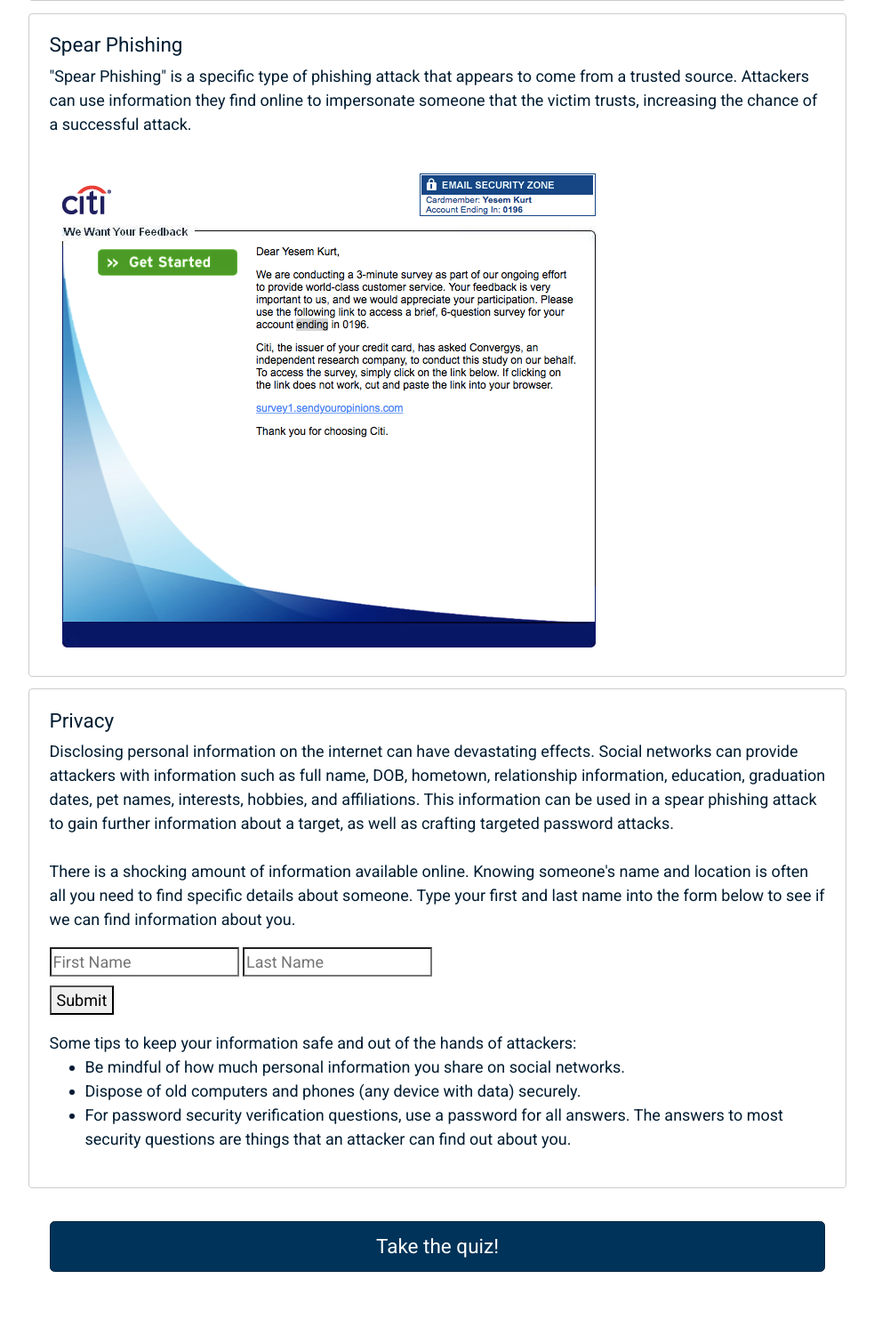
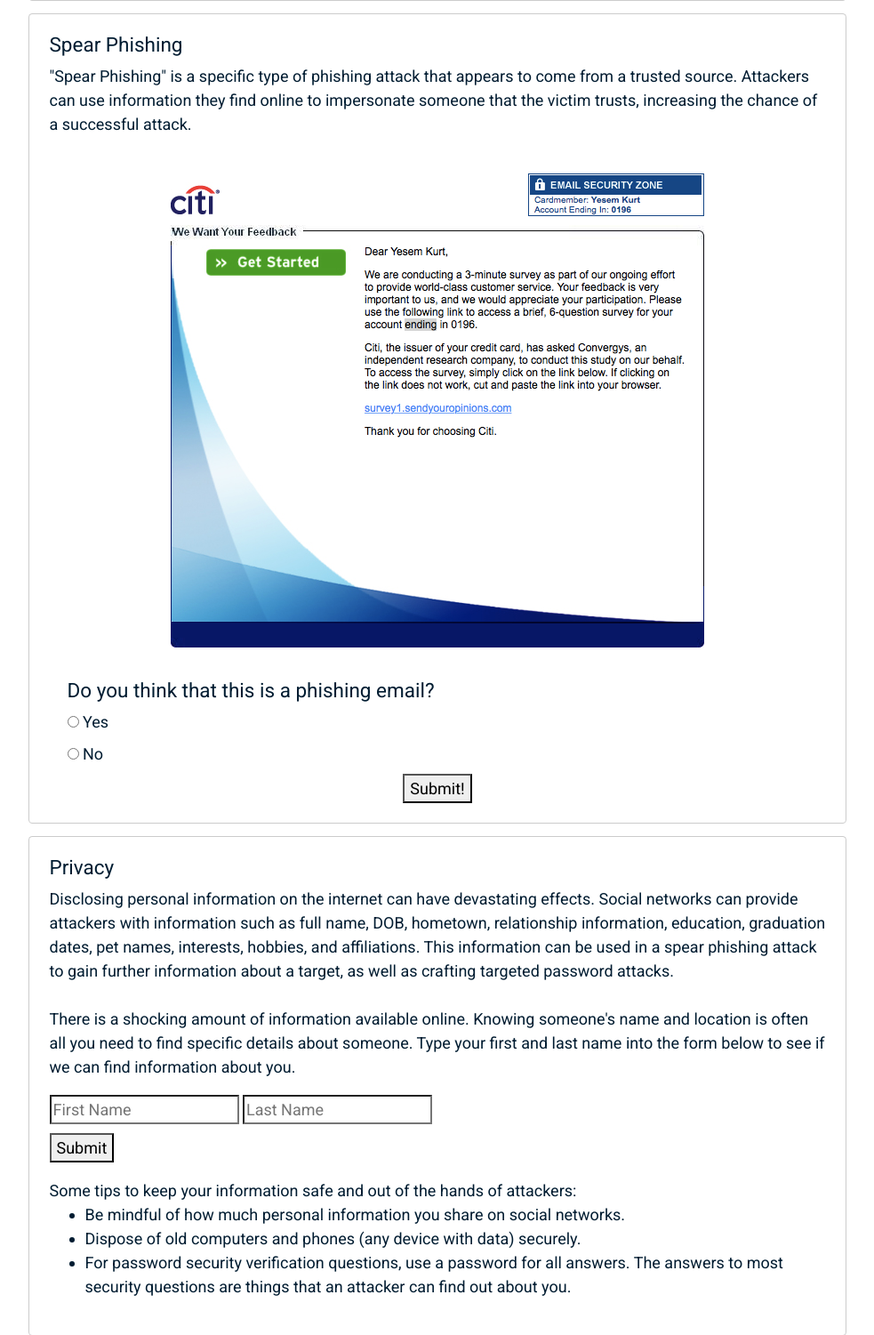
Before and after one commit to vu-vinhcent/schoolserver-test, a Flask app: page /social_engineering in a window 1280 px wide. Shown: the part 2994-4495 px from the top of the page at 89% size, without its empty margins (243-1226 px from the left). Before the commit the page ends 4424 px from the top, so only its background shows below. Run offline with Flask 2, Linux system fonts and the light colour scheme; some libraries are stand-ins or nearby versions.

Commit message:
added results to questions

```diff
--- a/static/js/csam.js
+++ b/static/js/csam.js
@@ -30,16 +30,30 @@ function checkProgress() {
 function checkQuestion1() {
     if ($('input[name=question1]:checked').val() == 'true') {
         $("#q1-check").replaceWith('<span id="q1-check" class="question-space green"> &#10004; </span>');
+        document.getElementById('email-results').innerHTML = '<br>Correct! Both of these emails exhibit the phishing warning signs.';
     } else {
         $("#q1-check").replaceWith('<span id="q1-check" class="question-space red"> &#10008; </span>');
+        document.getElementById('email-results').innerHTML = '<br>Incorrect! Both of these emails exhibit the phishing warning signs.';
     }
 }
 
 function checkQuestion2() {
     if ($('input[name=question2]:checked').val() == 'true') {
         $("#q2-check").replaceWith('<span id="q2-check" class="question-space green"> &#10004; </span>');
+        document.getElementById('fake-websites-results').innerHTML = '<br>Correct! Notice that website 1 has "https://" as well as the padlock icon, where website 2 doesn\'t.';
     } else {
         $("#q2-check").replaceWith('<span id="q2-check" class="question-space red"> &#10008; </span>');
+        document.getElementById('fake-websites-results').innerHTML = '<br>Incorrect! Notice that website 1 has "https://" as well as the padlock icon, where website 2 doesn\'t.';
+    }
+}
+
+function checkQuestion3() {
+    if ($('input[name=question3]:checked').val() == 'true') {
+        $("#q3-check").replaceWith('<span id="q3-check" class="question-space green"> &#10004; </span>');
+        document.getElementById('phishing-results').innerHTML = '<br>Correct! It is possible that someone has found your name and last 4 digits of your account number and used that to craft a spearphishing email. The link may lead to a site that is designed to steal your credentials.';
+    } else {
+        $("#q3-check").replaceWith('<span id="q3-check" class="question-space red"> &#10008; </span>');
+        document.getElementById('phishing-results').innerHTML = '<br>Sorry! It is possible that someone has found your name and last 4 digits of your account number and used that to craft a spearphishing email. The link may lead to a site that is designed to steal your credentials.';
     }
 }
 
--- a/templates/browser.html
+++ b/templates/browser.html
@@ -191,7 +191,7 @@
                                 <li> It is important to make sure that your connection is encrypted when entering sensitive information into a website, otherwise anyone can view this information as it travels over the network.</li>
                                 <li> You can tell that you are using a secured connection by the &quot;https:// &quot; prefix of your URL, or by the padlock icon. The padlock icon may vary by browser, but an example is shown below.</li>
                             </ul>
-                            <img src="/static/images/https.png">
+                            <img style="margin: auto;display: block;" src="/static/images/https.png">
                         </div>
                         <div class="card card-block no-border"> <a id="p-button" class="btn btn-primary btn-lg btn-block" href="{{ url_for('browser_quiz') }}" role="button"> Take the quiz! </a> </div>
                     </div>
--- a/templates/socialeng.html
+++ b/templates/socialeng.html
@@ -153,6 +153,7 @@
                             <div class="form-check" style="text-align: center;">
                                 <button class="submit" onclick="checkQuestion1()"> Submit! </button>
                             </div>
+                            <div id="email-results"></div>
                         </div>
 
                         <div class="card card-block">
@@ -220,6 +221,8 @@
                             <div class="form-check" style="text-align: center;">
                                 <button class="submit" onclick="checkQuestion2()"> Submit! </button>
                             </div>
+
+                            <div id="fake-websites-results"></div>
                         </div>
                         <div class="card card-block">
                             <h5> How do you identify fake websites? </h5>
@@ -236,7 +239,32 @@
                               "Spear Phishing" is a specific type of phishing attack that appears to come from a trusted source. Attackers
                               can use information they find online to impersonate someone that the victim trusts, increasing the chance of a successful attack.
                             </p>
-                            <img src="/static/images/phishing-email.png">
+                            <img style="margin: auto;display: block;" src="/static/images/phishing-email.png">
+                            <br/>
+                            <div id="question3">
+                                <div id='q3-check' class="question-space"> &nbsp; </div>
+
+                                <h5> Do you think that this is a phishing email? </h5>
+
+                                <div class="form-check indent">
+                                    <label class="form-check-label">
+                                        <input class="form-check-input" type="radio" name="question3" id="q3a1" value="true"> Yes
+                                    </label>
+
+                                    <br>
+
+                                    <label class="form-check-label">
+                                        <input class="form-check-input" type="radio" name="question3" id="q3a2" value="false"> No
+                                    </label>
+
+                                    <br>
+
+                                </div>
+                            </div>
+                            <div class="form-check" style="text-align: center;">
+                                <button class="submit" onclick="checkQuestion3()"> Submit! </button>
+                            </div>
+                            <div id="phishing-results"></div>
                         </div>
                         <div class="card card-block">
                            <h5 id="privacy">Privacy</h5>
--- a/templates/socialengresults.html
+++ b/templates/socialengresults.html
@@ -252,7 +252,7 @@
                               "Spear Phishing" is a specific type of phishing attack that appears to come from a trusted source. Attackers
                               can use information they find online to impersonate someone that the victim trusts, increasing the chance of a successful attack.
                             </p>
-                            <img src="/static/images/phishing-email.png">
+                            <img style="margin: auto;display: block;" src="/static/images/phishing-email.png">
                         </div>
                         <div class="card card-block">
                            <h5 id="privacy">Privacy</h5>
```
